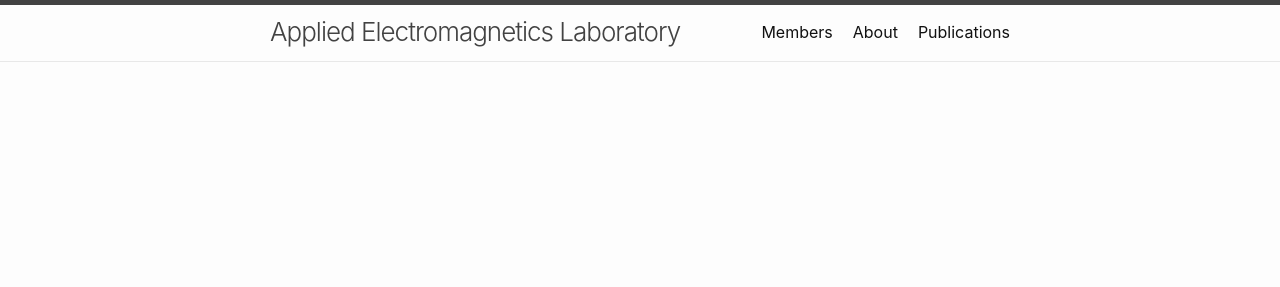
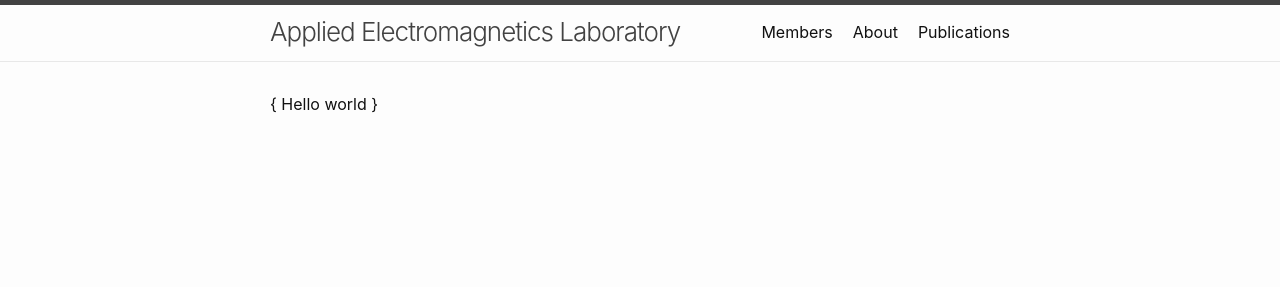
Before and after one commit to dwKim88/AEL_webpage, a Jekyll site: the page built from index.md, in a window 1280 px wide. Shown: the top 287 px of the page. Built offline with Jekyll 4.4.1, drawn with Linux system fonts in a browser that asks for light colours.

Commit message:
Update home.html

```diff
--- a/_layouts/home.html
+++ b/_layouts/home.html
@@ -7,7 +7,8 @@ layout: default
     <h2 class="page-heading">{{ page.title }}</h2>
   {%- endif -%}
 
-  {{ content }}
+  <!-- {{ content }}-->
+  { Hello world }
 
 
   {% if site.paginate %}
```
